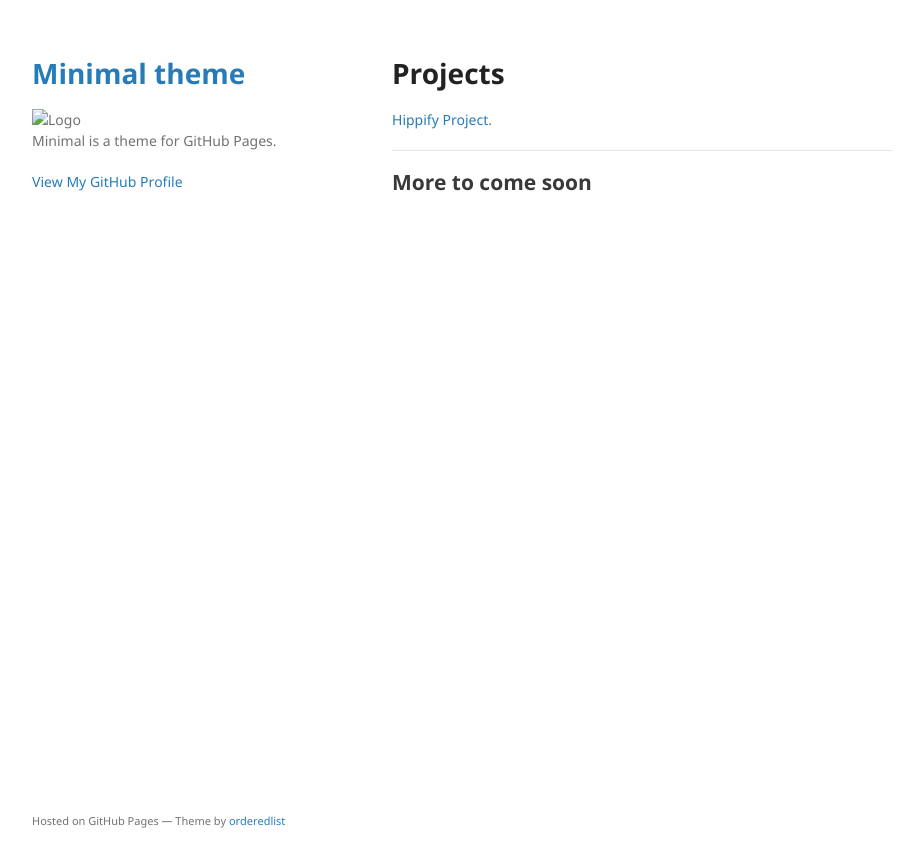
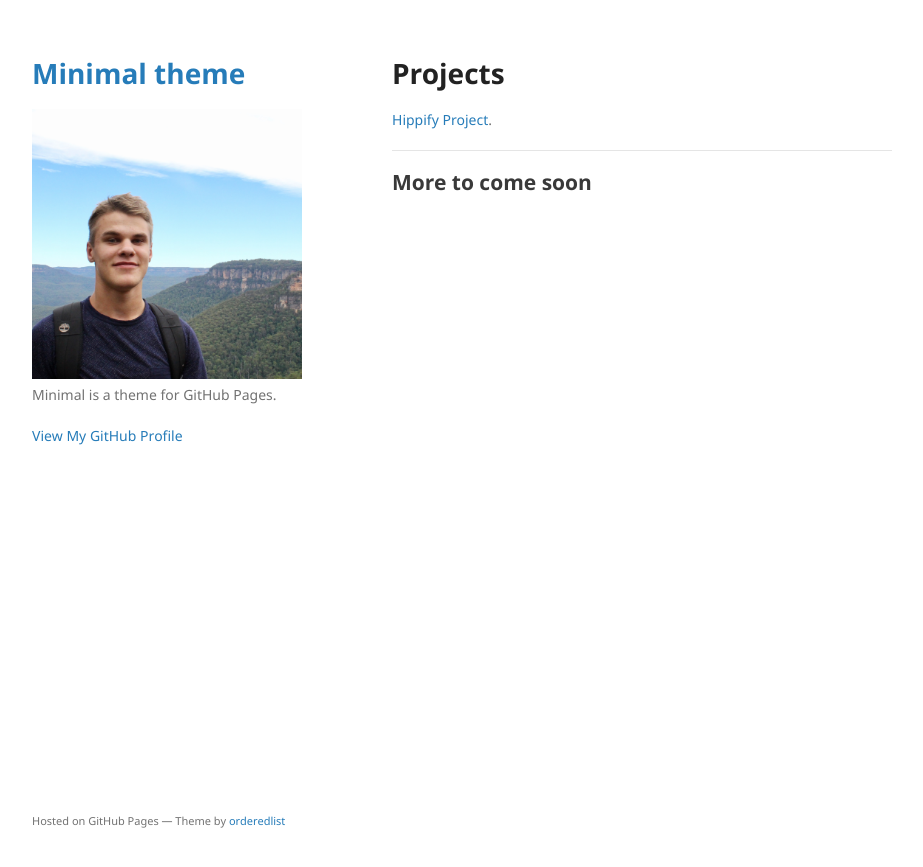
Before and after one commit to kiprask/kiprask.github.io, a Jekyll site: the page built from index.md, in a window 1280 px wide. Shown: the top 867 px of the page, without its empty margins (178-1101 px from the left). Built offline with Jekyll 4.4.1, drawn with Linux system fonts in a browser that asks for light colours; our own code applies the rules of GitHub Pages for plain Markdown files.

Commit message:
Update _config.yml

```diff
--- a/_config.yml
+++ b/_config.yml
@@ -1,5 +1,5 @@
 title: Minimal theme
-logo: /img/logo.jpg
+logo: /assets/img/logo.jpg
 description: Minimal is a theme for GitHub Pages.
 show_downloads: false
 google_analytics:
```
